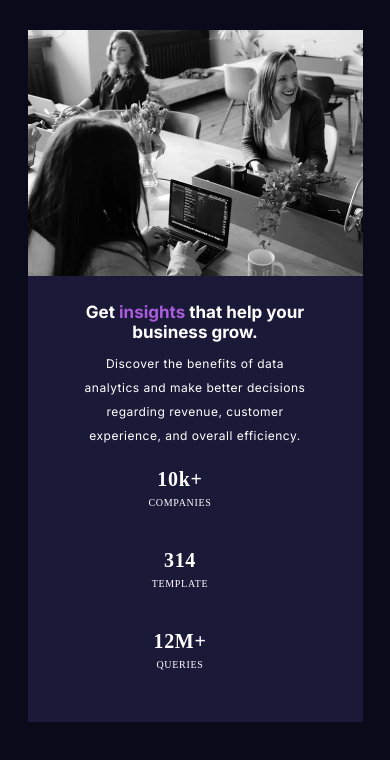
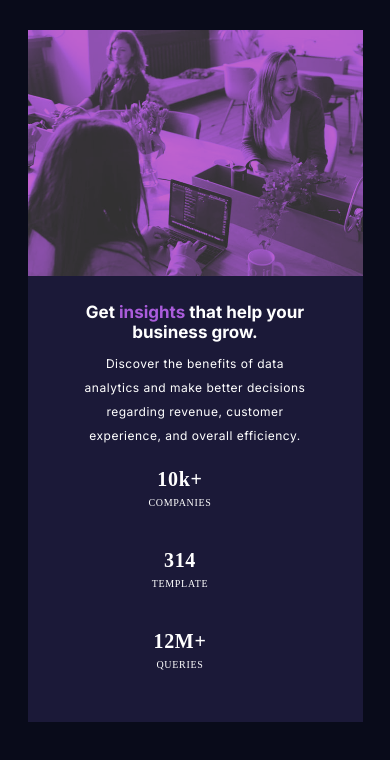
Before and after one commit to capitolcomputers/stats-preview-card-component-main, a plain HTML site: page index.html in a window 390 px wide. Drawn offline with Linux system fonts and the light colour scheme.

Commit message:
Completedchallenge

```diff
--- a/styles.css
+++ b/styles.css
@@ -87,7 +87,7 @@ color: var(--Soft-violet);
 }
 
 
-@media only screen and (min-width: 375px) and (max-width: 1100px) {
+@media (min-width: 350px) and (max-width: 1100px) {
   body {
      max-width: 375px;
      padding: 3rem 2rem 2rem;
@@ -104,6 +104,7 @@ color: var(--Soft-violet);
 main .image-div #mobile-img {
   display: block;
   width: 100%;
+  filter: brightness(50%) sepia(20%) hue-rotate(235deg) saturate(2780%) contrast(62%);
 }
 
 main #text-div {
```
